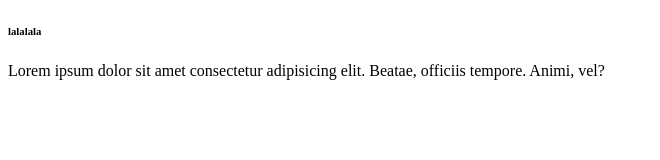
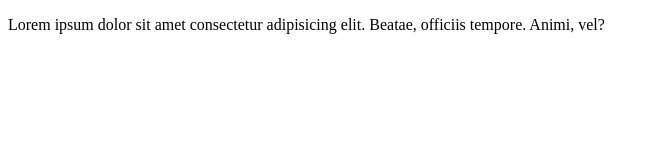
Before and after one commit to Lucapote/reprostioriolopre, a plain HTML site: page index.html in a window 1280 px wide. Shown: the whole page, without its empty margins (0-660 px from the left). Drawn offline with Linux system fonts and the light colour scheme.

Commit message:
ahora si

```diff
--- a/index.html
+++ b/index.html
@@ -6,7 +6,6 @@
     <title>Document</title>
 </head>
 <body>
-    <h6>lalalala</h6>
     <p>Lorem ipsum dolor sit amet consectetur adipisicing elit. Beatae, officiis tempore. Animi, vel?</p>
 
 </body>
```
